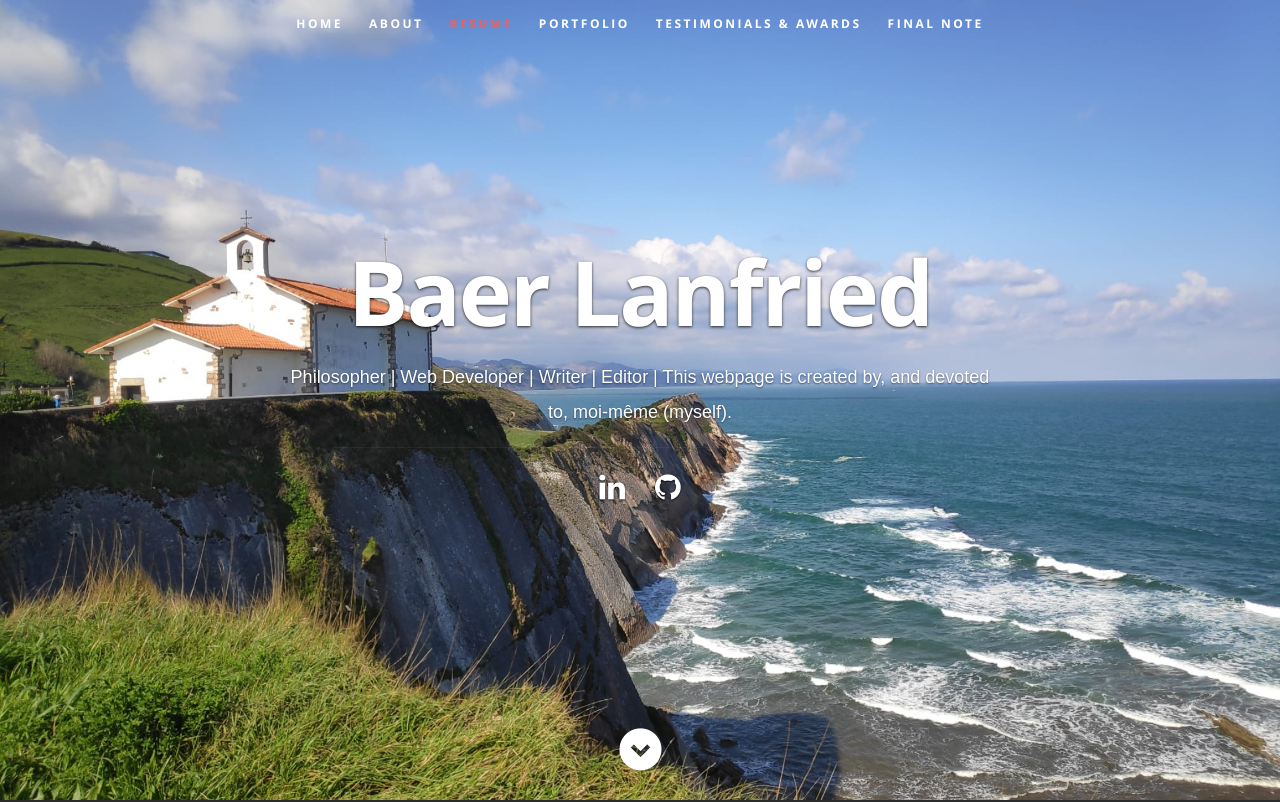
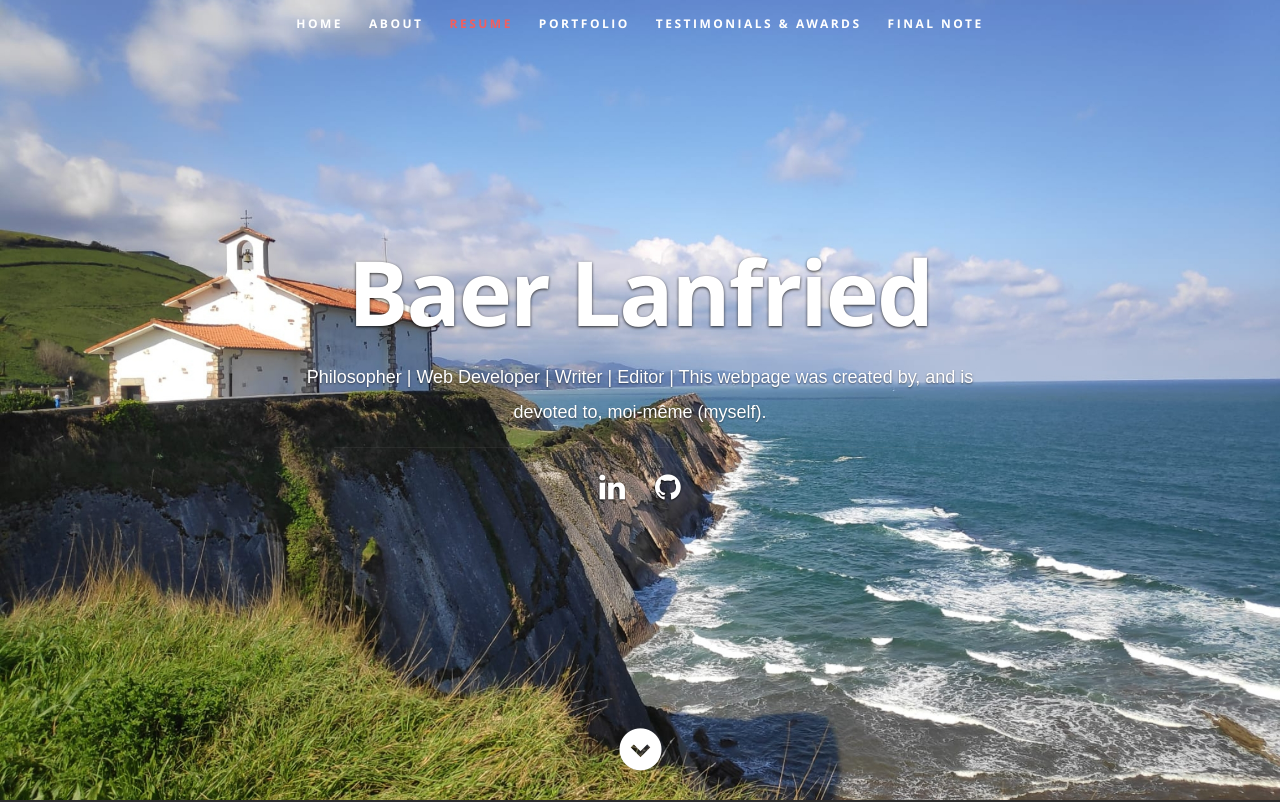
Before and after one commit to blanfried/BaerLanfriedResume, a React (Create React App) app: page / in a window 1280 px wide. Shown: the top 802 px of the page. Built offline with nearby package versions, Linux system fonts and the light colour scheme.

Commit message:
Updated About

```diff
--- a/src/resumeData.js
+++ b/src/resumeData.js
@@ -6,7 +6,7 @@ let resumeData = {
   "secondaryEmail": "blanfried@yahoo.com",
   "role": "Philosopher | Web Developer | Writer | Editor |",
   "linkedinId":"https://www.linkedin.com/in/baer-lanfried-488ab61aa/",
-  "roleDescription": " This webpage is created by, and devoted to, moi-même (myself).",
+  "roleDescription": " This webpage was created by, and is devoted to, moi-même (myself).",
   "socialLinks":[
       {
         "name":"linkedin",
```
